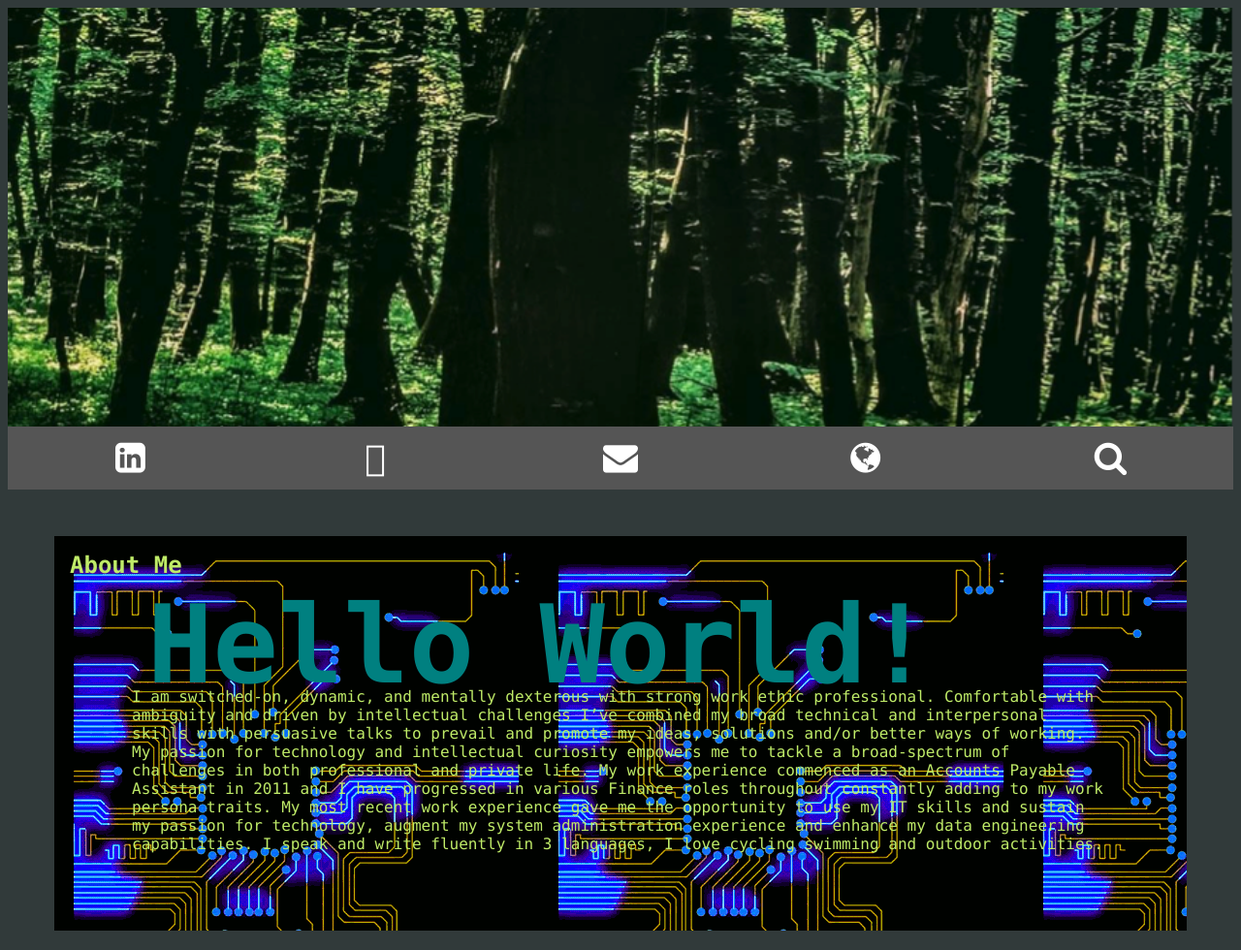
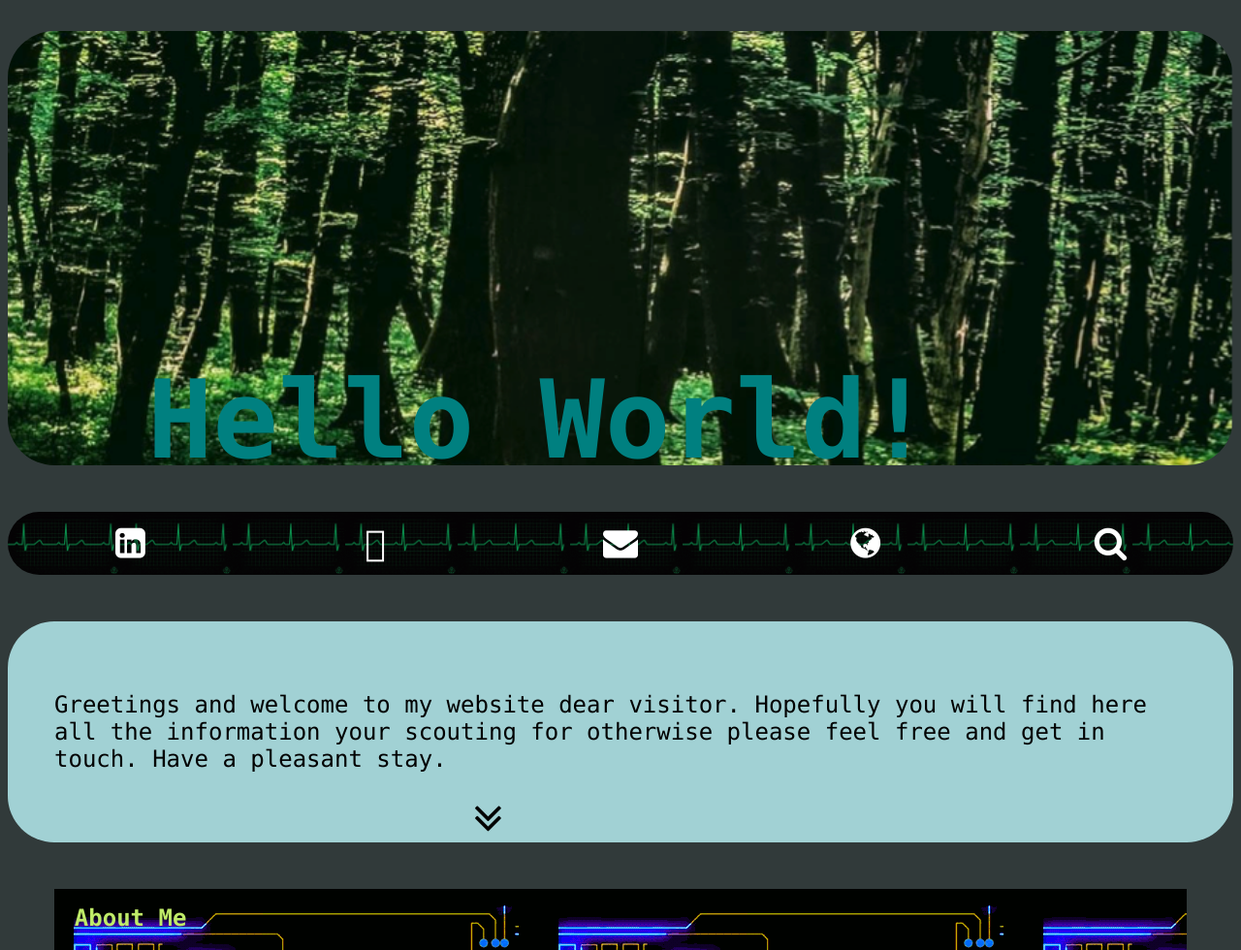
Before and after one commit to denatategyrus/firstresume, a website: page index.html in a window 1280 px wide. Shown: the top 980 px of the page at 97% size. Drawn offline with Linux system fonts and the light colour scheme.

Commit message:
done today

```diff
--- a/index.html
+++ b/index.html
@@ -5,13 +5,11 @@
     <meta charset="utf-8" />
     <meta content="width=device-width, initial-scale=1" />
     <link rel="stylesheet" type="text/css" href="main.css" />
-    <link
-      rel="stylesheet"
-      href="https://cdnjs.cloudflare.com/ajax/libs/font-awesome/4.7.0/css/font-awesome.min.css"
-    />
+    <link rel="stylesheet" href="https://cdnjs.cloudflare.com/ajax/libs/font-awesome/4.7.0/css/font-awesome.min.css"/>
   </head>
 
   <body>
+
     <div class="home-header">
 
       <h3 class="home-title">Hello World!</h3>
@@ -20,15 +18,23 @@
 
     <div class="icon-bar">
 
-      <a href="https://www.linkedin.com/in/aivascu/?locale=en_US"><i class="fa fa-linkedin-square"></i></a>
+      <a href="https://www.linkedin.com/in/aivascu/?locale=en_US" target="_blank"><i class="fa fa-linkedin-square"></i></a>
 
-      <a class="active" href="https://github.com/dentategyrus"><i class="fa-github-square"></i></a>
+      <a href="https://github.com/dentategyrus" target="_blank"><i class="fa-github-square"></i></a>
 
       <a href="mailto:alexiulianivascu@gmail.com"><i class="fa fa-envelope"></i></a>
 
       <a href="#"><i class="fa fa-globe"></i></a>
 
       <a href="#"><i class="fa fa-search"></i></a>
+
+    </div>
+
+    <div class="site-intro">
+
+        <p> Greetings and welcome to my website dear visitor. Hopefully you will find here all the information your scouting for otherwise please feel free and get in touch. Have a pleasant stay. </p>
+
+        <i class="fa fa-angle-double-down" style="font-size:3rem"></i>
 
     </div>
 
@@ -164,7 +170,9 @@
         <ul class="contact-list">
           <li><a href="mailto:alexiulianivascu@gmail.com">Mail</a></li>
           <li><a href="tel:07521663265">07521663265</a></li>
-          <li>Address:N16 5PW London UK</li>
+          <li><a href="https://www.google.com/maps/place/Dunsmure+Rd,+London+N16+5PW/@51.5704462,-0.0770828,17z/data=!3m1!4b1!4m5!3m4!1s0x48761c691eaf1815:0x9a362d7de15854f7!8m2!3d51.5704462!4d-0.0748941" target="_blank" >
+            Address:N16 5PW London UK</a>
+           </li>
         </ul>
       </div>
     </footer>
--- a/main.css
+++ b/main.css
@@ -11,22 +11,29 @@ body {
 .home-title {
   color: teal;
   font-size: 7rem;
-  margin-top: 37rem;
+  margin-top: 2rem;
   margin-left: 9rem;
-  position: absolute;
+  position: block;
+  padding-top: 21rem;
 }
 
 .home-header {
   background-image: url(./assets/bottom_forest.png);
   background-size: cover;
   background-repeat: no-repeat;
-  height: 27rem;
+  height: 28rem;
+  border-radius: 3rem;
 }
+/* icon bar*/
 
 .icon-bar {
   width: 100%;
-  background-color: #555;
   overflow: auto;
+  margin-top: 3rem;
+  margin-bottom: 3rem;
+  background-image: url(./assets/heart\ monitor.gif);
+  background-size: contain;
+  border-radius: 3rem;
 }
 
 .icon-bar a {
@@ -43,26 +50,37 @@ body {
   background-color: #000;
 }
 
-.active {
-  background-color: #4caf50;
+/*site intro*/
+
+.site-intro {
+  background-color: rgb(161, 209, 212);
+  padding: 3rem;
+  font-size: 1.5rem;
+  border-radius: 3rem;
 }
+
+.fa-angle-double-down {position: absolute; margin-left: 27rem;}
+
+/*end site intro*/
+
+/*main section*/
+
 .about-me {
-  margin-top: 0rem;
+  margin-top: 3rem;
   margin-bottom: 3rem;
   background-image: url(./assets/electro_circ.gif);
-  opacity: 6;
   color: rgb(191, 235, 104);
 }
 
 /*social networking list*/
 
 .allaboutme {
-  padding: 5rem;
+  padding: 4rem;
 }
 
 .title-about-me {
   padding: 1rem;
-  margin: 0;
+  margin: 0.3rem;
 }
 
 .experience-content {
@@ -93,7 +111,6 @@ body {
   margin-bottom: 1rem;
 }
 
-.active,
 .collapsible:hover {
   background-color: #555;
 }
@@ -102,7 +119,7 @@ body {
   padding: 0 18px;
   max-height: 0;
   overflow: hidden;
-  transition: max-height 0.2s ease-out;
+  transition: max-height 0.9s ease-out;
   background-color: #bdae5d;
 }
 
```
Also changed, not shown: assets/Pure-CSS-Scroll-Animation-Arrow.gif (added), assets/heart monitor.gif (added).
